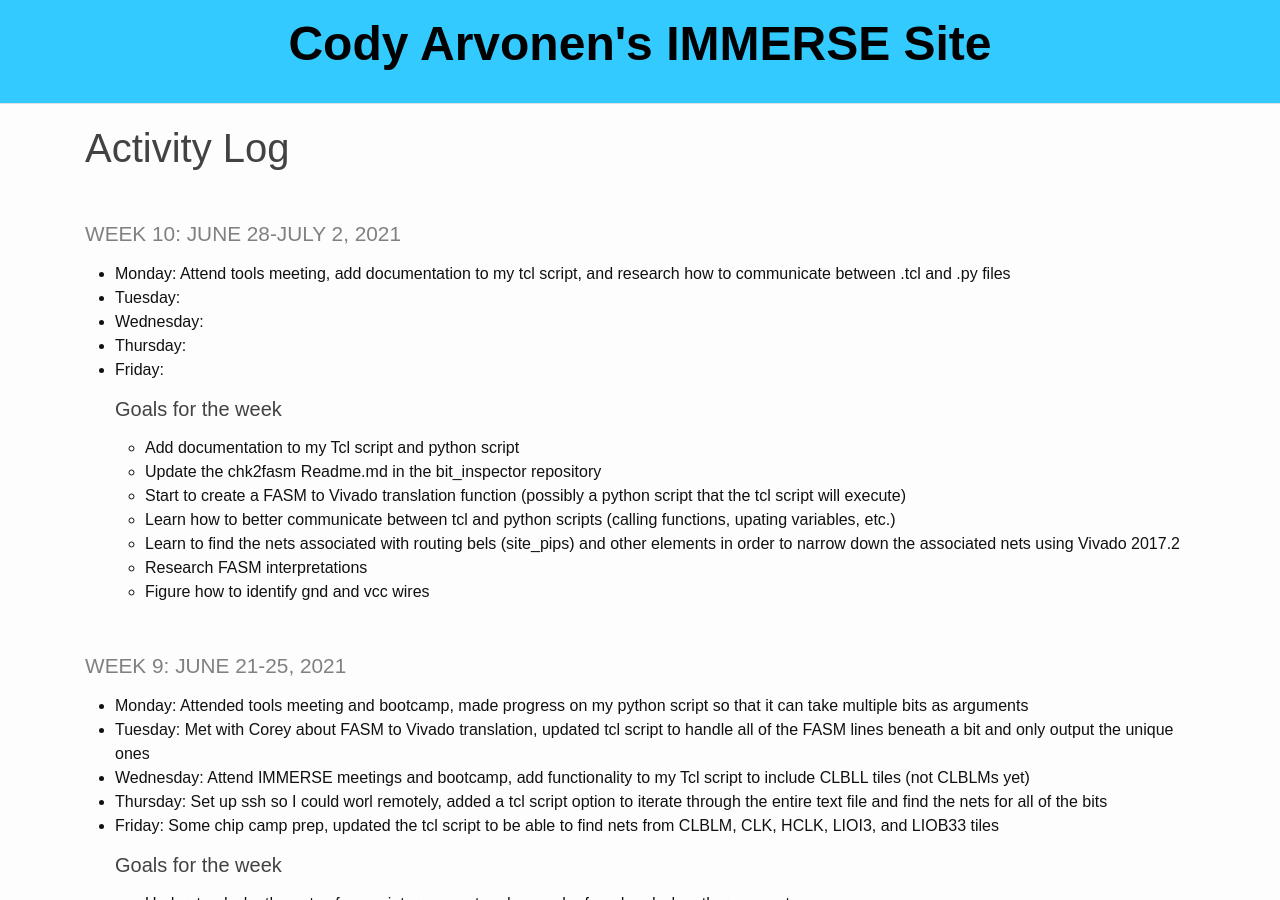
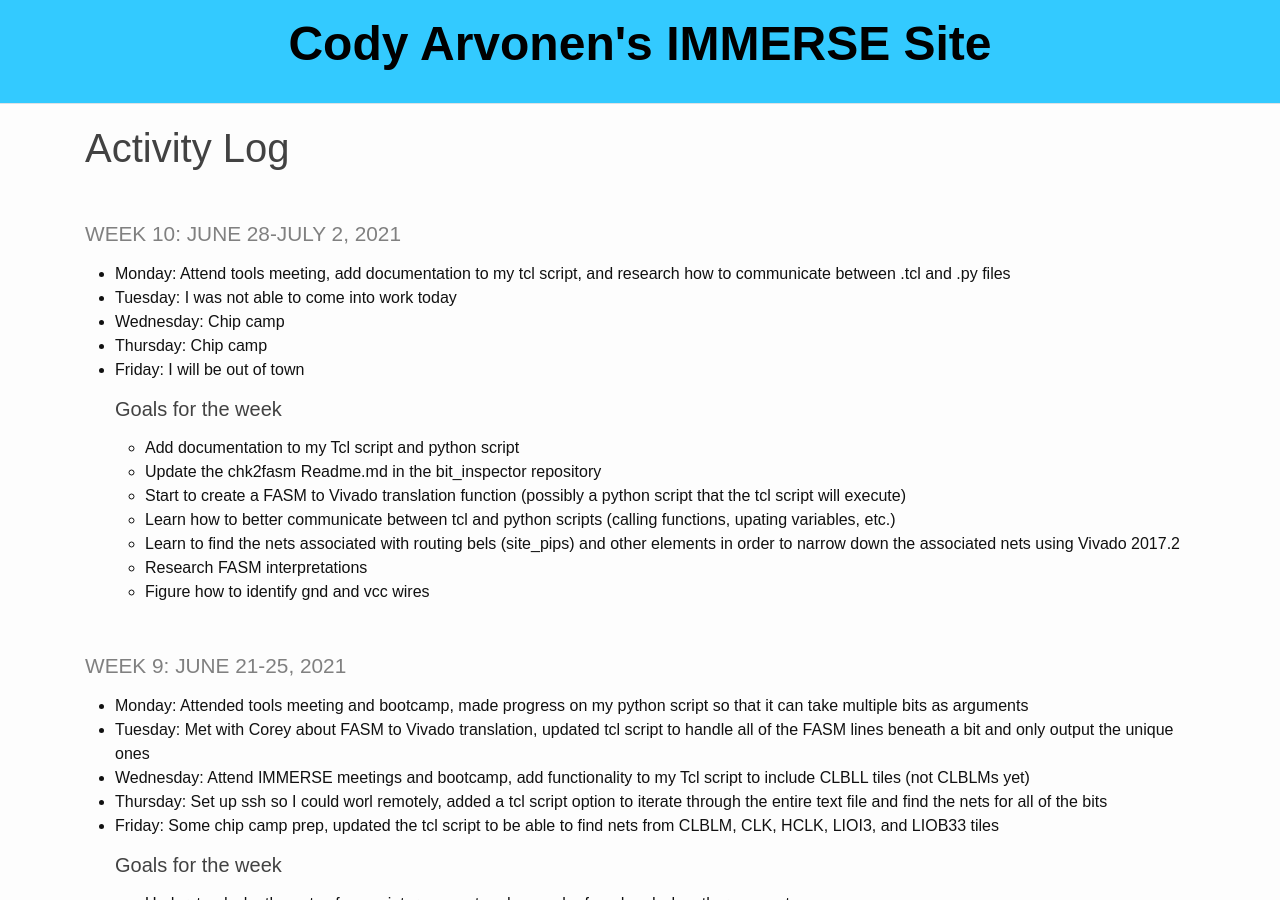
Before and after one commit to codyarvonen/personal_website, a Jekyll site: the page built from _pages/log.md, in a window 1280 px wide and 900 px high. Built offline with Jekyll 4.4.1, drawn with Linux system fonts in a browser that asks for light colours.

Commit message:
week 10 update

```diff
--- a/_pages/log.md
+++ b/_pages/log.md
@@ -6,10 +6,10 @@ title: Activity Log
 ### **Week 10: June 28-July 2, 2021**
 
 * **Monday**: Attend tools meeting, add documentation to my tcl script, and research how to communicate between .tcl and .py files
-* **Tuesday**:
-* **Wednesday**:
-* **Thursday**:
-* **Friday**:
+* **Tuesday**: I was not able to come into work today
+* **Wednesday**: Chip camp
+* **Thursday**: Chip camp
+* **Friday**: I will be out of town
 
   ##### **Goals for the week**
     * Add documentation to my Tcl script and python script
```
